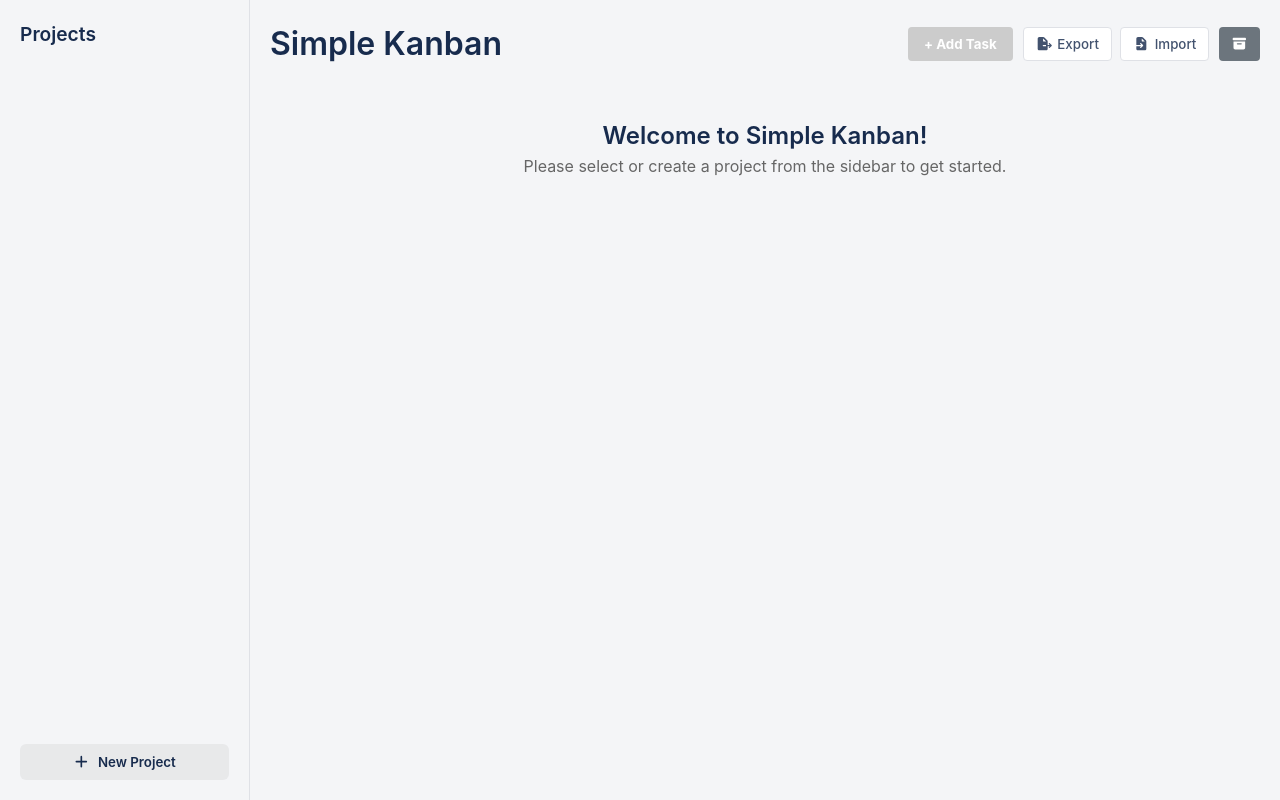
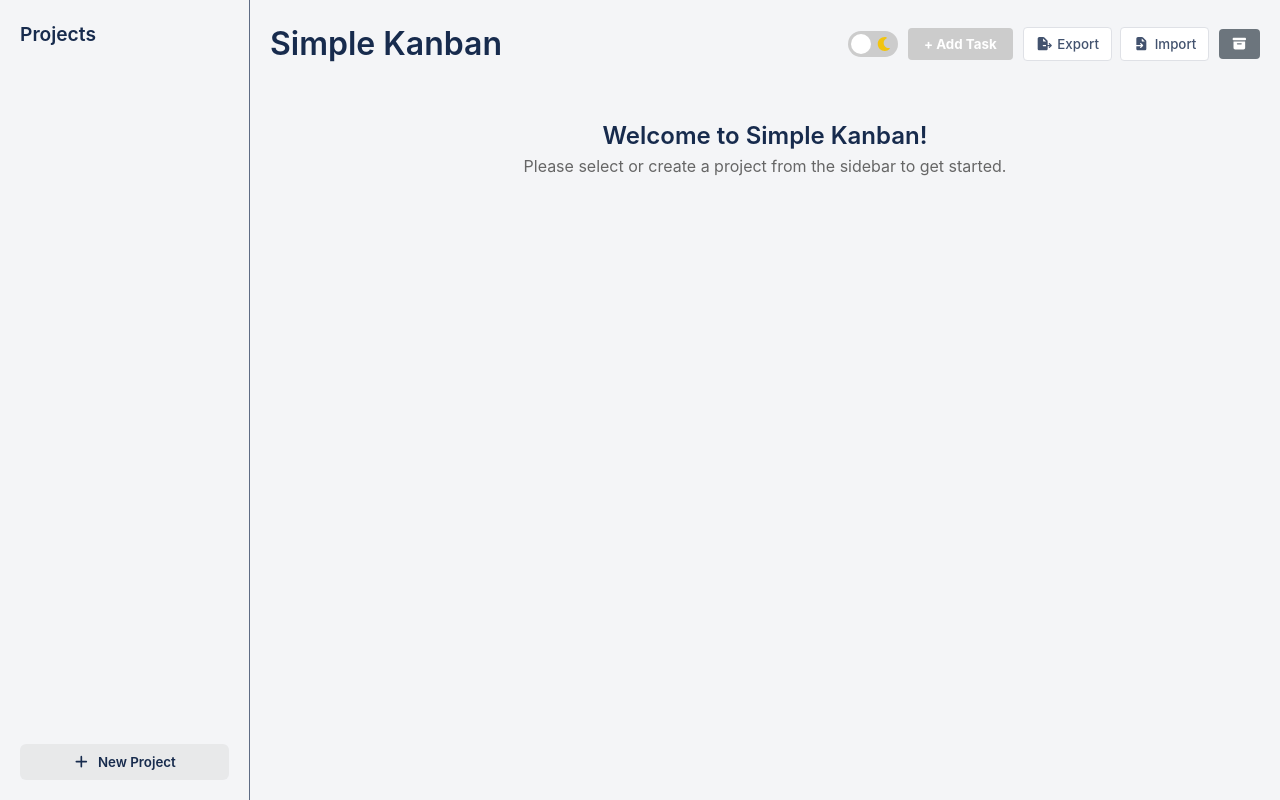
Before and after one commit to Alberic-Pradana/simplekanban, a React (Vite) app: page / in a window 1280 px wide. Built offline with nearby package versions, Linux system fonts and the light colour scheme.

Commit message:
Dark Mode

```diff
--- a/src/App.jsx
+++ b/src/App.jsx
@@ -6,7 +6,7 @@ import ExportImportControls from './components/ExportImportControls';
 import ArchivedTasksModal from './components/ArchivedTasksModal';
 import ProjectSidebar from './components/ProjectSidebar';
 import { FontAwesomeIcon } from '@fortawesome/react-fontawesome';
-import { faBoxArchive } from '@fortawesome/free-solid-svg-icons';
+import { faBoxArchive, faSun, faMoon } from '@fortawesome/free-solid-svg-icons';
 import { getTasks, addTask, updateTask, deleteTask, clearAllTasks, bulkAddTasks, getProjects, addProject, deleteProject, updateProject } from './utils/db';
 
 const COLUMNS = [
@@ -22,6 +22,16 @@ function App() {
   const [currentProject, setCurrentProject] = useState(null);
   const [isModalOpen, setIsModalOpen] = useState(false);
   const [isArchiveModalOpen, setIsArchiveModalOpen] = useState(false);
+  const [theme, setTheme] = useState(localStorage.getItem('theme') || 'light');
+
+  useEffect(() => {
+    document.documentElement.setAttribute('data-theme', theme);
+    localStorage.setItem('theme', theme);
+  }, [theme]);
+
+  const toggleTheme = () => {
+    setTheme(prevTheme => prevTheme === 'light' ? 'dark' : 'light');
+  };
 
   useEffect(() => {
     loadProjects();
@@ -29,6 +39,7 @@ function App() {
 
   useEffect(() => {
     if (currentProject) {
+      localStorage.setItem('currentProjectId', currentProject.id);
       loadTasks();
     } else {
       setTasks([]);
@@ -49,7 +60,9 @@ function App() {
       // But getProjects calls initDB which runs migration.
       // So storedProjects should at least have 'default' if it's new DB or upgraded.
       if (storedProjects.length > 0 && !currentProject) {
-        setCurrentProject(storedProjects[0]);
+        const savedProjectId = localStorage.getItem('currentProjectId');
+        const savedProject = savedProjectId ? storedProjects.find(p => p.id === savedProjectId) : null;
+        setCurrentProject(savedProject || storedProjects[0]);
       }
     } catch (error) {
       console.error("Failed to load projects", error);
@@ -252,7 +265,16 @@ function App() {
             {currentProject && <span style={{ fontSize: '0.9rem', color: '#666' }}>Managing tasks for {currentProject.name}</span>}
           </div>
 
-          <div style={{ display: 'flex', gap: '10px' }}>
+          <div style={{ display: 'flex', gap: '10px', alignItems: 'center' }}>
+            <div className="theme-switch-wrapper">
+              <label className="theme-switch" htmlFor="checkbox">
+                <input type="checkbox" id="checkbox" checked={theme === 'dark'} onChange={toggleTheme} />
+                <div className="slider round">
+                  <FontAwesomeIcon icon={faSun} className="icon-sun" />
+                  <FontAwesomeIcon icon={faMoon} className="icon-moon" />
+                </div>
+              </label>
+            </div>
             <button
               onClick={() => setIsModalOpen(true)}
               disabled={!currentProject}
--- a/src/components/AddTaskForm.jsx
+++ b/src/components/AddTaskForm.jsx
@@ -62,7 +62,7 @@ const styles = {
         zIndex: 1000
     },
     modal: {
-        backgroundColor: 'white',
+        backgroundColor: 'var(--color-card-bg)',
         padding: '24px',
         borderRadius: '8px',
         width: '90%',
@@ -76,13 +76,15 @@ const styles = {
         display: 'block',
         marginBottom: '8px',
         fontWeight: '500',
-        color: '#333'
+        color: 'var(--color-text)'
     },
     input: {
         width: '100%',
         padding: '8px 12px',
         borderRadius: '4px',
-        border: '1px solid #ccc',
+        border: '1px solid var(--color-text-secondary)',
+        backgroundColor: 'var(--color-bg)', // Slight contrast for input
+        color: 'var(--color-text)',
         fontSize: '1rem'
     },
     actions: {
@@ -93,10 +95,9 @@ const styles = {
     },
     btnCancel: {
         padding: '8px 16px',
-        border: '1px solid #ccc',
-        borderRadius: '4px',
-        background: 'white',
-        color: '#333',
+        background: 'transparent',
+        color: 'var(--color-text)',
+        border: '1px solid var(--color-text-secondary)',
         cursor: 'pointer'
     },
     btnSave: {
--- a/src/components/ArchivedTasksModal.jsx
+++ b/src/components/ArchivedTasksModal.jsx
@@ -71,7 +71,7 @@ const styles = {
         zIndex: 1000
     },
     modal: {
-        backgroundColor: 'white',
+        backgroundColor: 'var(--color-card-bg)',
         borderRadius: '8px',
         width: '500px',
         maxWidth: '90%',
@@ -82,7 +82,7 @@ const styles = {
     },
     header: {
         padding: '16px 20px',
-        borderBottom: '1px solid #ebecf0',
+        borderBottom: '1px solid var(--color-border)',
         display: 'flex',
         justifyContent: 'space-between',
         alignItems: 'center'
@@ -92,7 +92,7 @@ const styles = {
         border: 'none',
         fontSize: '1.2rem',
         cursor: 'pointer',
-        color: '#6b778c'
+        color: 'var(--color-text-secondary)'
     },
     content: {
         padding: '20px',
@@ -105,7 +105,7 @@ const styles = {
     },
     listItem: {
         padding: '12px',
-        borderBottom: '1px solid #ebecf0',
+        borderBottom: '1px solid var(--color-border)',
         display: 'flex',
         justifyContent: 'space-between',
         alignItems: 'center',
--- a/src/components/KanbanColumn.jsx
+++ b/src/components/KanbanColumn.jsx
@@ -17,7 +17,7 @@ const KanbanColumn = ({ column, tasks, onMoveTask, onDeleteTask, onEditTask, onA
             }}
         >
             <div style={{ display: 'flex', justifyContent: 'space-between', alignItems: 'center', marginBottom: '8px' }}>
-                <h3 style={{ fontSize: '1rem', fontWeight: 'bold', color: '#333' }}>{column.title}</h3>
+                <h3 style={{ fontSize: '1rem', fontWeight: 'bold', color: 'var(--color-text)' }}>{column.title}</h3>
                 <span style={{
                     backgroundColor: 'rgba(0,0,0,0.1)',
                     borderRadius: '12px',
--- a/src/components/ProjectSidebar.jsx
+++ b/src/components/ProjectSidebar.jsx
@@ -43,7 +43,7 @@ const ProjectSidebar = ({ projects, currentProject, onSelectProject, onAddProjec
                         style={{
                             ...styles.listItem,
                             backgroundColor: currentProject?.id === project.id ? '#e6f7ff' : 'transparent',
-                            color: currentProject?.id === project.id ? '#0079bf' : '#172b4d'
+                            color: currentProject?.id === project.id ? '#0079bf' : 'var(--color-text)'
                         }}
                         onClick={() => onSelectProject(project)}
                     >
@@ -128,8 +128,8 @@ const ProjectSidebar = ({ projects, currentProject, onSelectProject, onAddProjec
 const styles = {
     sidebar: {
         width: '250px',
-        backgroundColor: '#f4f5f7',
-        borderRight: '1px solid #dfe1e6',
+        backgroundColor: 'var(--color-bg)',
+        borderRight: '1px solid var(--color-text-secondary)', // or similar divider color
         padding: '20px',
         display: 'flex',
         flexDirection: 'column',
@@ -139,7 +139,7 @@ const styles = {
     header: {
         fontSize: '1.2rem',
         marginBottom: '20px',
-        color: '#172b4d'
+        color: 'var(--color-text)'
     },
     list: {
         listStyle: 'none',
@@ -209,7 +209,7 @@ const styles = {
         border: 'none',
         borderRadius: '6px',
         cursor: 'pointer',
-        color: '#172b4d',
+        color: 'var(--color-text)',
         fontWeight: '600',
         display: 'flex',
         justifyContent: 'center',
--- a/src/styles/kanban.css
+++ b/src/styles/kanban.css
@@ -13,6 +13,23 @@
   --shadow-hover: 0 4px 12px rgba(0,0,0,0.15);
   --radius-md: 8px;
   --radius-sm: 4px;
+  --color-border: #dfe1e6;
+}
+
+[data-theme="dark"] {
+  --color-todo: #1e3a5f;
+  --color-inprogress: #4a3e1e;
+  --color-pending: #4c2a2e;
+  --color-done: #1e4a3e;
+
+  --color-bg: #121212;
+  --color-card-bg: #1e1e1e;
+  --color-text: #e0e0e0;
+  --color-text-secondary: #a0a0a0;
+
+  --shadow-card: 0 2px 6px rgba(0,0,0,0.5);
+  --shadow-hover: 0 4px 12px rgba(0,0,0,0.7);
+  --color-border: #333;
 }
 
 * {
@@ -26,6 +43,7 @@ body {
   background-color: var(--color-bg);
   color: var(--color-text);
   line-height: 1.5;
+  transition: background-color 0.3s, color 0.3s;
 }
 
 h1, h2, h3, h4, h5, h6 {
@@ -43,6 +61,9 @@ button {
 input, textarea, select {
   font-family: inherit;
   font-size: 1rem;
+  background-color: var(--color-card-bg);
+  color: var(--color-text);
+  border: 1px solid var(--color-text-secondary);
 }
 
 /* Scrollbar styling for horizontal scroll */
@@ -69,3 +90,75 @@ input, textarea, select {
 .kanban-container::-webkit-scrollbar-thumb:hover {
   background: rgba(0,0,0,0.3);
 }
+
+/* Dark Mode Switch Styles */
+.theme-switch-wrapper {
+  display: flex;
+  align-items: center;
+}
+
+.theme-switch {
+  display: inline-block;
+  height: 26px; /* slightly smaller to fit header */
+  position: relative;
+  width: 50px;
+}
+
+.theme-switch input {
+  display: none;
+}
+
+.slider {
+  background-color: #ccc;
+  bottom: 0;
+  cursor: pointer;
+  left: 0;
+  position: absolute;
+  right: 0;
+  top: 0;
+  transition: .4s;
+  display: flex;
+  align-items: center;
+  justify-content: space-between;
+  padding: 0 5px;
+}
+
+.slider:before {
+  background-color: #fff;
+  bottom: 3px; /* Adjusted logic needed for proper movement */
+  content: "";
+  height: 20px;
+  width: 20px;
+  left: 3px;
+  position: absolute;
+  transition: .4s;
+  z-index: 2;
+}
+
+input:checked + .slider {
+  background-color: var(--color-todo);
+}
+
+input:checked + .slider:before {
+  transform: translateX(24px);
+}
+
+.slider.round {
+  border-radius: 34px;
+}
+
+.slider.round:before {
+  border-radius: 50%;
+}
+
+.icon-sun {
+  color: #f39c12;
+  font-size: 14px;
+  z-index: 1;
+}
+
+.icon-moon {
+  color: #f1c40f;
+  font-size: 14px;
+  z-index: 1;
+}
```
Also changed, not shown: src/components/TaskCard.jsx (+21 -15 lines).
